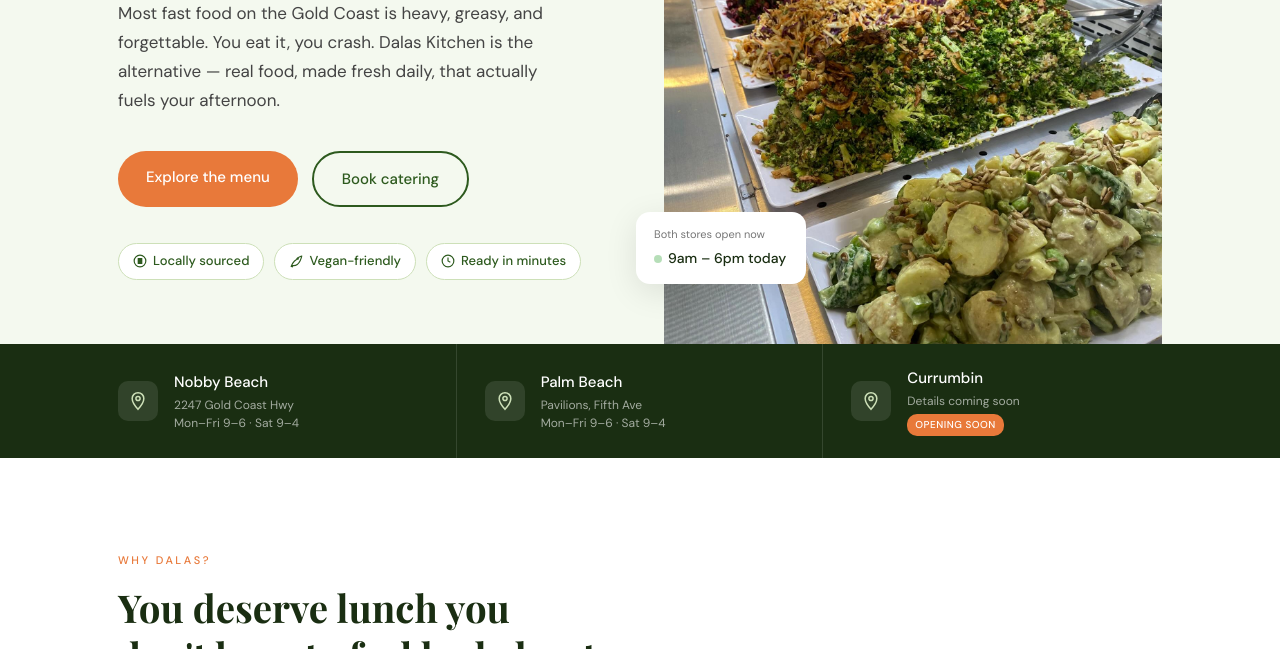
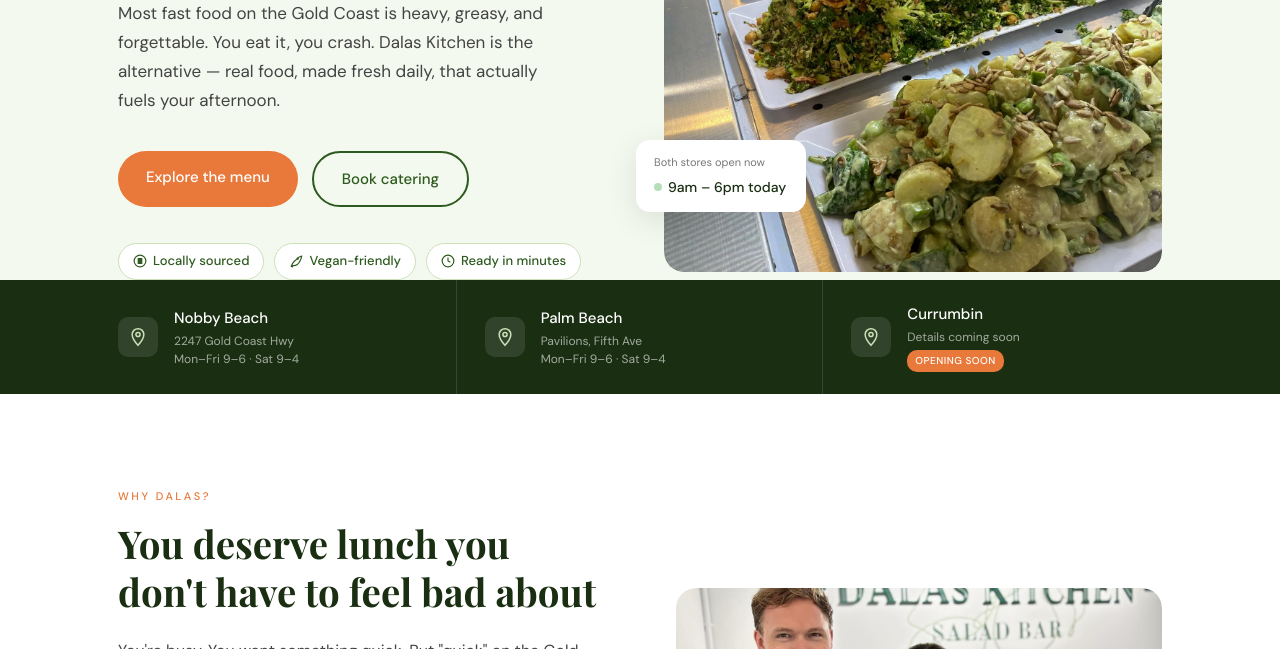
Before and after one commit to Pacman1979/DalasKitchen, a plain HTML site: page index.html in a window 1280 px wide. Shown: the part 451-1100 px from the top of the page. Drawn offline with nearby package versions, Linux system fonts and the light colour scheme; a web font is replaced by a local one.

Commit message:
Align hero image inline with eyebrow text

```diff
--- a/index.html
+++ b/index.html
@@ -168,9 +168,9 @@
       display: grid;
       grid-template-columns: 1fr 1fr;
       gap: 48px;
-      align-items: end;
+      align-items: center;
     }
-    .hero-content { padding-bottom: 64px; }
+    .hero-content { padding-bottom: 0; }
     .hero-eyebrow {
       display: flex;
       align-items: center;
@@ -230,13 +230,13 @@
       position: relative;
       height: 520px;
       display: flex;
-      align-items: flex-end;
+      align-items: center;
     }
     .hero-img-main {
       width: 100%;
-      height: 460px;
+      height: 100%;
       background: var(--green-light);
-      border-radius: 20px 20px 0 0;
+      border-radius: 20px;
       display: flex;
       flex-direction: column;
       align-items: center;
@@ -951,7 +951,7 @@
       </div>
       <div class="hero-img-panel" aria-hidden="true">
         <div class="hero-img-main" style="background:none;">
-          <img src="AmazingSalads.jpg" alt="Dalas Kitchen's vibrant salad bar spread" style="width:100%;height:100%;object-fit:cover;border-radius:20px 20px 0 0;" />
+          <img src="AmazingSalads.jpg" alt="Dalas Kitchen's vibrant salad bar spread" style="width:100%;height:100%;object-fit:cover;border-radius:20px;" />
         </div>
         <div class="hero-floating-card">
           <div class="card-label">Both stores open now</div>
```
